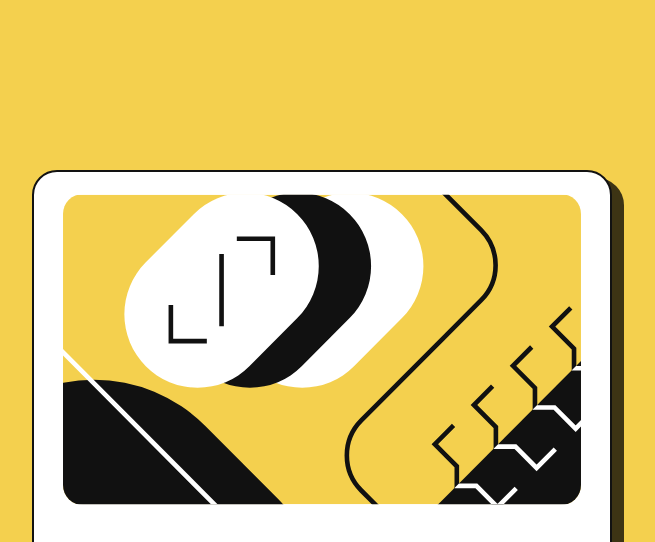
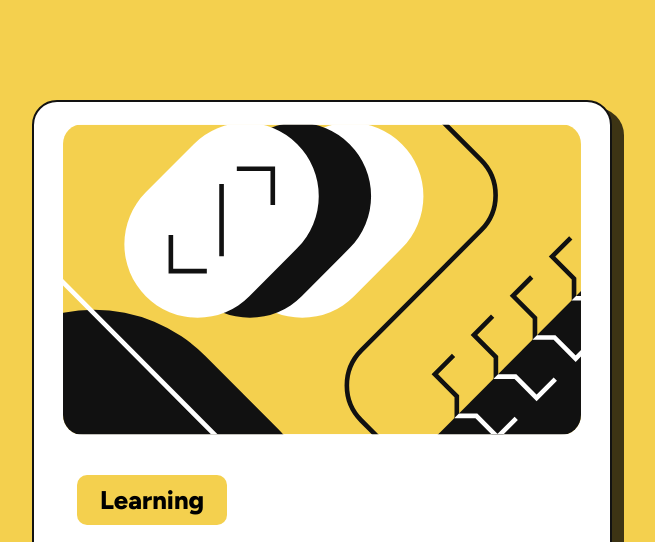
Before and after one commit to JJ7striker/Blog-Review-Card, a plain HTML site: page index.html in a window 1280 px wide. Shown: the top 542 px of the page, without its empty margins (318-973 px from the left). Drawn offline with Linux system fonts and the light colour scheme; a web font is replaced by a local one.

Commit message:
Updated text

```diff
--- a/styles.css
+++ b/styles.css
@@ -19,7 +19,7 @@ body {
     height: 780px;
     background-color: hsl(0, 0%, 100%);
     position: relative;
-    margin-top: 170px;
+    margin-top: 100px;
     border-radius: 25px;
     border: 2px solid hsl(0, 0%, 7%);
     display: flex;
```
